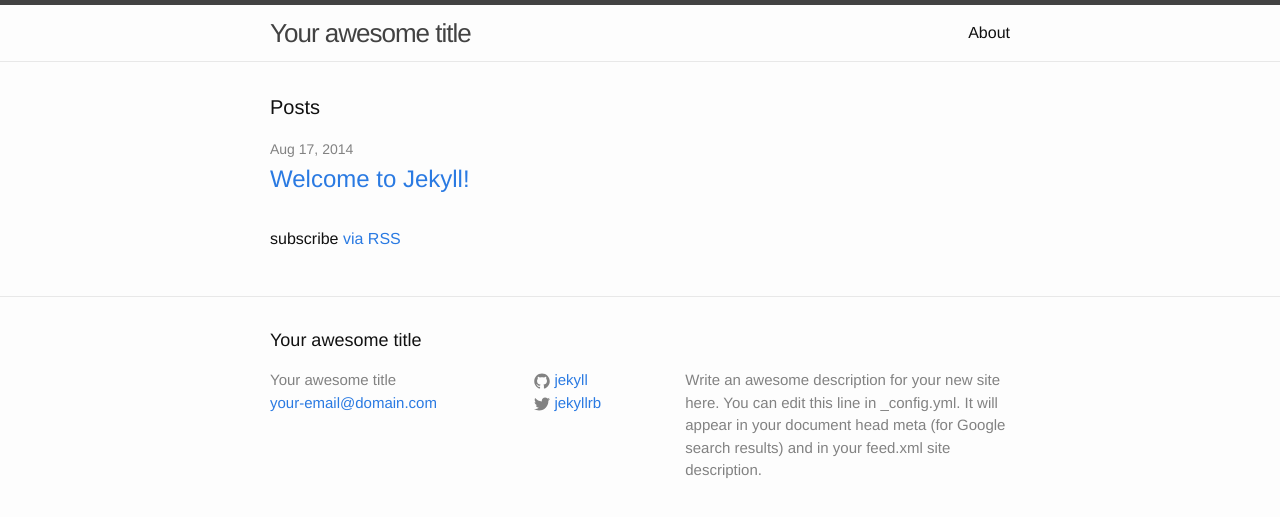
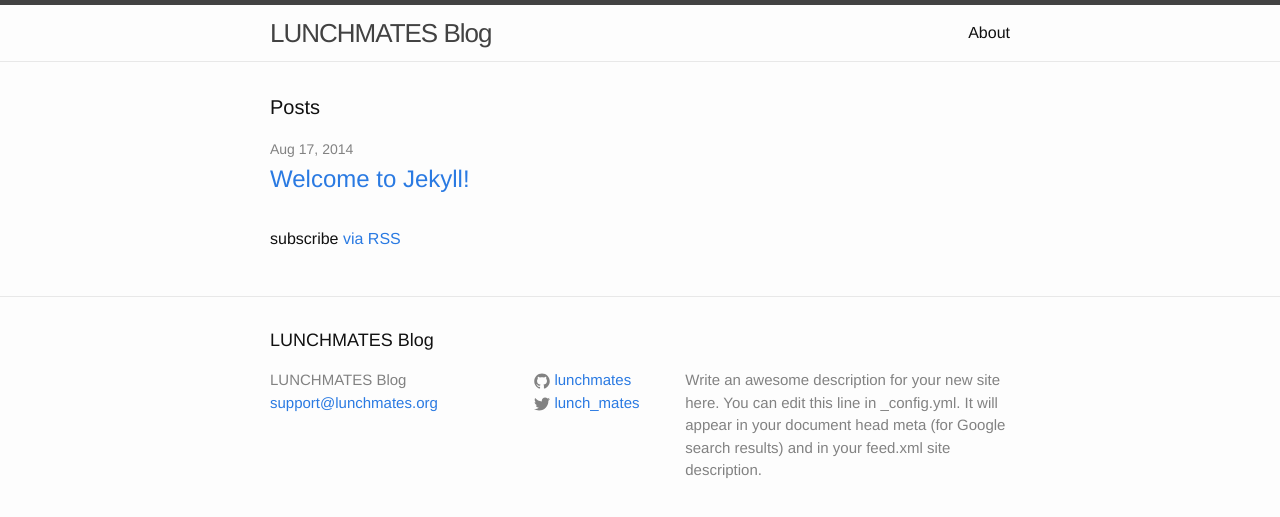
Before and after one commit to lunchmates/blog.lunchmates.org, a Jekyll site: the page built from index.html, in a window 1280 px wide. Shown: the top 517 px of the page. Built offline with Jekyll 4.4.1, drawn with Linux system fonts in a browser that asks for light colours.

Commit message:
change config to dev settings

```diff
--- a/_config.yml
+++ b/_config.yml
@@ -1,14 +1,14 @@
 # Site settings
-title: Your awesome title
-email: your-email@domain.com
+title: LUNCHMATES Blog
+email: support@lunchmates.org
 description: > # this means to ignore newlines until "baseurl:"
   Write an awesome description for your new site here. You can edit this
   line in _config.yml. It will appear in your document head meta (for
   Google search results) and in your feed.xml site description.
 baseurl: "" # the subpath of your site, e.g. /blog/
-url: "http://yourdomain.com" # the base hostname & protocol for your site
-twitter_username: jekyllrb
-github_username:  jekyll
+url: "http://lunchmates.github.io/blog.lunchmates.org" # the base hostname & protocol for your site
+twitter_username: lunch_mates
+github_username:  lunchmates
 
 # Build settings
 markdown: kramdown
```
Also changed, not shown: 1 other file.
